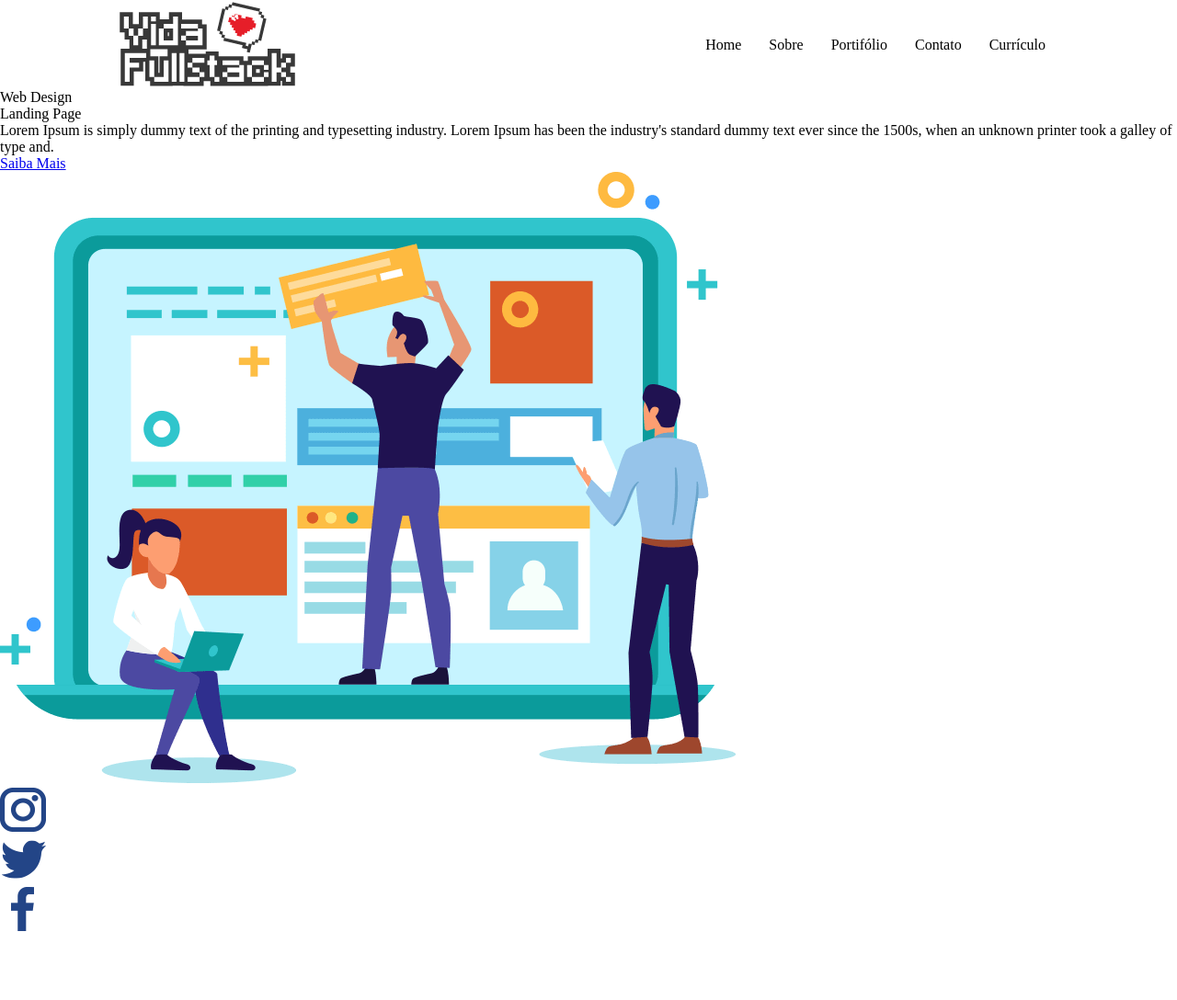
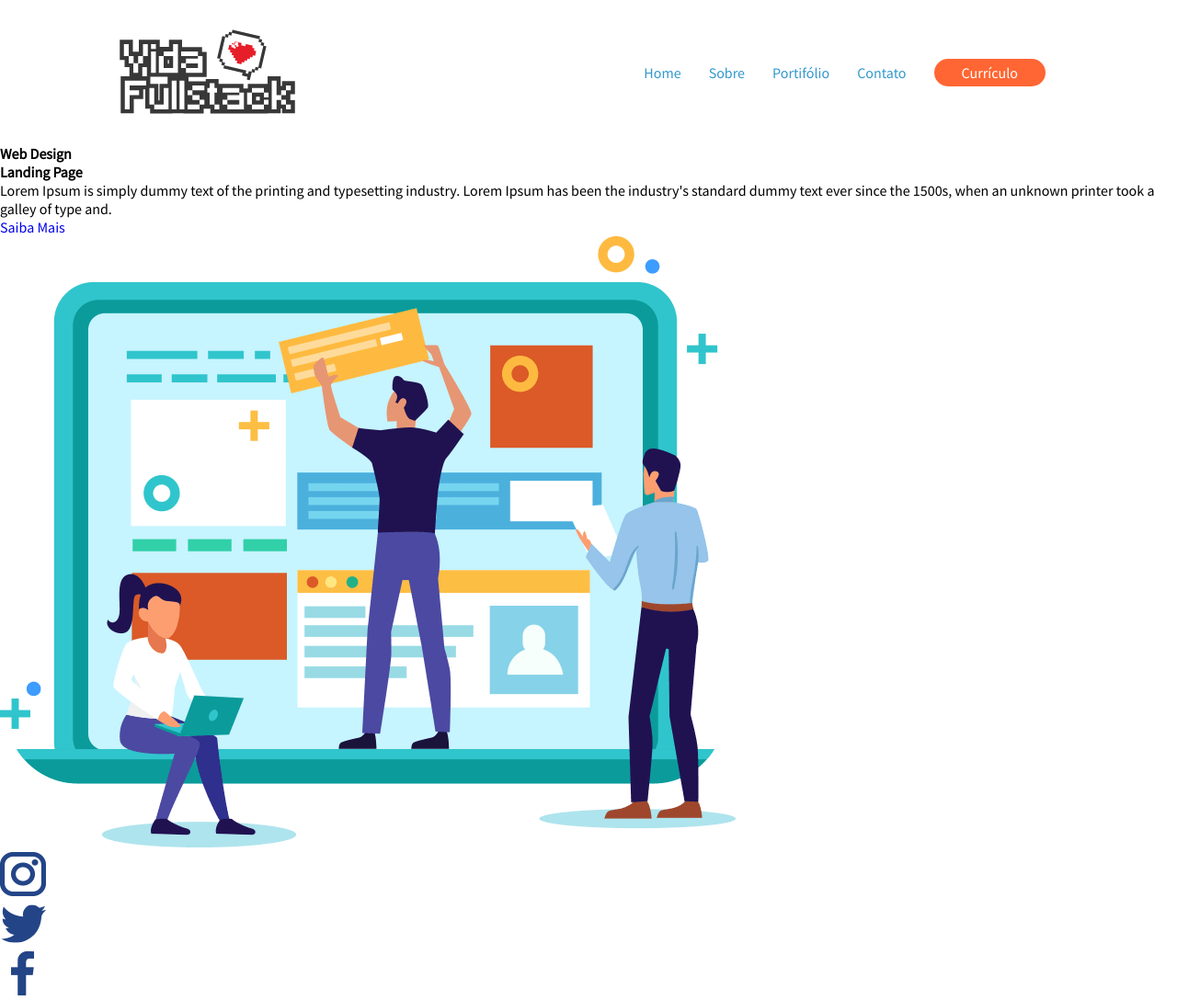
Before and after one commit to nilmen8/Aula3, a plain HTML site: page index.html in a window 1280 px wide. Shown: the whole page at 92% size. Before the commit the page ends 1018 px from the top, so only its background shows below. Drawn offline with Linux system fonts and the light colour scheme.

Commit message:
Termino do menu header

```diff
--- /dev/null
+++ b/assets/css/buttons.css
@@ -0,0 +1,9 @@
+.btn{
+  padding: 5px 30px;
+  border-radius: 20px;
+}
+
+.btn.btn-laranja{
+  background: #ff6633;
+  color: #fff;
+}
--- a/assets/css/header.css
+++ b/assets/css/header.css
@@ -1,6 +1,6 @@
 header {
   width: 1024px;
-  margin: 0 auto;
+  margin: 30px auto;
 
   display: flex;
   flex-direction: row;
@@ -14,6 +14,7 @@ header nav ul {
   list-style: none;
 }
 
-header nav ul li{
-  padding: 0 15px;
+header nav ul li a{
+  margin: 0px 15px;
+  color: #3399cc;
 }
--- a/assets/css/style.css
+++ b/assets/css/style.css
@@ -1,10 +1,17 @@
+/* Font */
+@import url('https://fonts.googleapis.com/css2?family=Source+Sans+Pro:wght@200;300;400&display=swap');
+
+/* Components */
 @import "./header.css";
+@import "./buttons.css";
 
+/* Reset Css */
 * {
   margin: 0;
   padding: 0;
   border: 0;
-  font-size: 0;
-  font: inherit;
+  font-size: 100%;
+  font-family: 'Source Sans Pro', sans-serif;;
   vertical-align: baseline;
+  text-decoration: none;
 }
--- a/index.html
+++ b/index.html
@@ -15,11 +15,36 @@
     <!-- Menu do Site -->
     <nav>
       <ul>
-        <li>Home</li>
-        <li>Sobre</li>
-        <li>Portifólio</li>
-        <li>Contato</li>
-        <li>Currículo</li>
+        <li>
+          <a href="#">
+            Home
+          </a>
+        </li>
+
+        <li>
+          <a href="#">
+            Sobre
+          </a>
+        </li>
+
+        <li>
+          <a href="#">
+            Portifólio
+          </a>
+        </li>
+
+        <li>
+          <a href="#">
+            Contato
+          </a>
+        </li>
+
+        <li>
+          <a href="#" class="btn btn-laranja">
+            Currículo
+          </a>
+        </li>
+
       </ul>
     </nav>
     <!-- End Menu do Site -->
```
